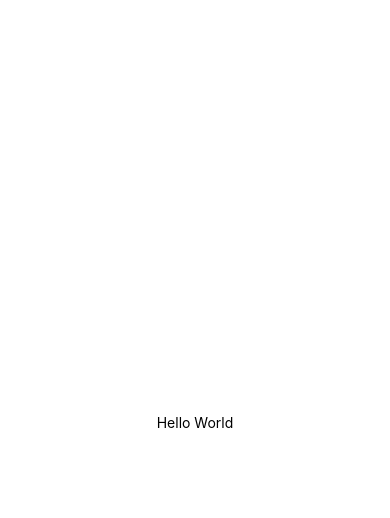
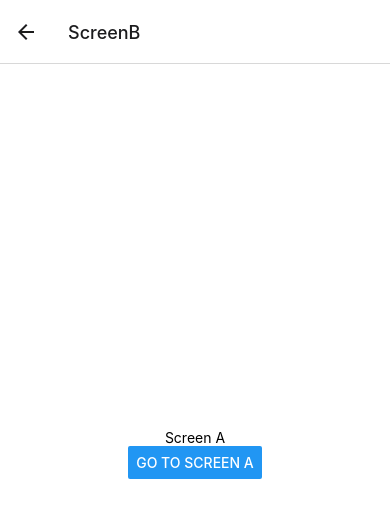
Before and after one commit to areasflavio/react_native_navigation, a React Native app: screen /ScreenB in a window 390 px wide. Shown: the top 518 px of the page. Built offline with nearby package versions, Linux system fonts and the light colour scheme.

Commit message:
feat: create stack navigation

```diff
--- a/App.tsx
+++ b/App.tsx
@@ -1,20 +1,12 @@
 import { StatusBar } from 'expo-status-bar';
-import { StyleSheet, Text, View } from 'react-native';
+
+import { Routes } from './src/routes';
 
 export default function App() {
   return (
-    <View style={styles.container}>
-      <Text>Hello World</Text>
+    <>
       <StatusBar style="auto" />
-    </View>
+      <Routes />
+    </>
   );
 }
-
-const styles = StyleSheet.create({
-  container: {
-    flex: 1,
-    backgroundColor: '#fff',
-    alignItems: 'center',
-    justifyContent: 'center',
-  },
-});
--- a/package.json
+++ b/package.json
@@ -9,12 +9,16 @@
     "web": "expo start --web"
   },
   "dependencies": {
+    "@react-navigation/native": "^6.0.13",
+    "@react-navigation/native-stack": "^6.9.0",
     "@types/react": "~18.0.0",
     "@types/react-native": "~0.69.1",
     "expo": "~46.0.13",
     "expo-status-bar": "~1.4.0",
     "react": "18.0.0",
     "react-native": "0.69.6",
+    "react-native-safe-area-context": "4.3.1",
+    "react-native-screens": "~3.15.0",
     "typescript": "^4.6.3"
   },
   "devDependencies": {
--- /dev/null
+++ b/src/routes/index.tsx
@@ -0,0 +1,11 @@
+import { NavigationContainer } from '@react-navigation/native';
+
+import { StackRoutes } from './stack.routes';
+
+export function Routes() {
+  return (
+    <NavigationContainer>
+      <StackRoutes />
+    </NavigationContainer>
+  );
+}
--- /dev/null
+++ b/src/routes/stack.routes.tsx
@@ -0,0 +1,15 @@
+import { createNativeStackNavigator } from '@react-navigation/native-stack';
+
+import { ScreenA } from '../screens/ScreenA';
+import { ScreenB } from '../screens/ScreenB';
+
+const Stack = createNativeStackNavigator();
+
+export function StackRoutes() {
+  return (
+    <Stack.Navigator>
+      <Stack.Screen name="ScreenA" component={ScreenA} />
+      <Stack.Screen name="ScreenB" component={ScreenB} />
+    </Stack.Navigator>
+  );
+}
--- /dev/null
+++ b/src/screens/ScreenA.tsx
@@ -0,0 +1,26 @@
+import { useNavigation } from '@react-navigation/native';
+import { Button, StyleSheet, Text, View } from 'react-native';
+
+export function ScreenA() {
+  const navigation = useNavigation();
+
+  return (
+    <View style={styles.container}>
+      <Text>Screen A</Text>
+
+      <Button
+        title="Go to Screen B"
+        onPress={() => navigation.navigate('ScreenB')}
+      />
+    </View>
+  );
+}
+
+const styles = StyleSheet.create({
+  container: {
+    flex: 1,
+    backgroundColor: '#fff',
+    alignItems: 'center',
+    justifyContent: 'center',
+  },
+});
--- /dev/null
+++ b/src/screens/ScreenB.tsx
@@ -0,0 +1,26 @@
+import { useNavigation } from '@react-navigation/native';
+import { Button, StyleSheet, Text, View } from 'react-native';
+
+export function ScreenB() {
+  const navigation = useNavigation();
+
+  return (
+    <View style={styles.container}>
+      <Text>Screen A</Text>
+
+      <Button
+        title="Go to Screen A"
+        onPress={() => navigation.navigate('ScreenA')}
+      />
+    </View>
+  );
+}
+
+const styles = StyleSheet.create({
+  container: {
+    flex: 1,
+    backgroundColor: '#fff',
+    alignItems: 'center',
+    justifyContent: 'center',
+  },
+});
```
Also changed, not shown: src/@types/navigation.d.ts (added, +8 -0 lines), 1 other file (tests, documents, lock files or other folders).
